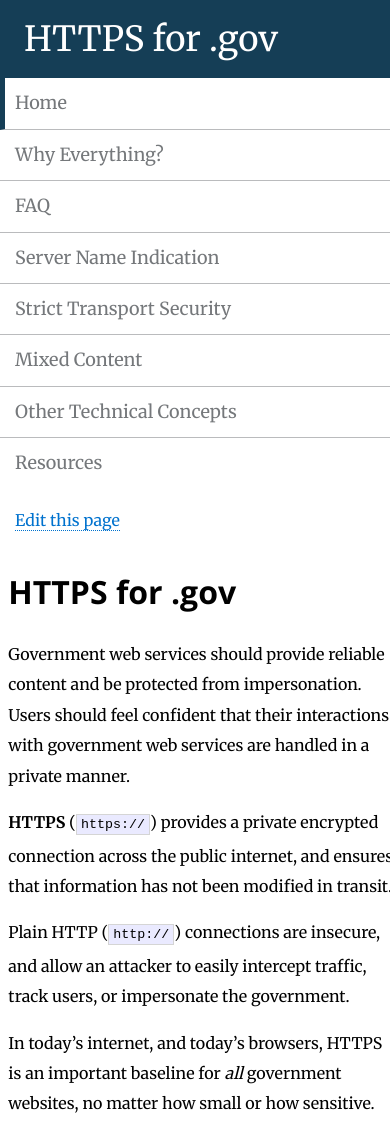
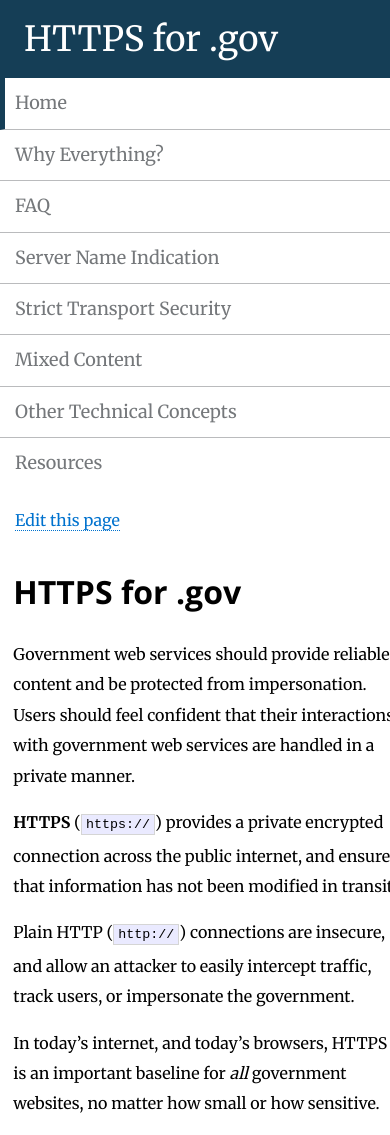
Before and after one commit to GSA/https, a Jekyll site: the page built from pages/index.md, in a window 390 px wide. Built offline with Jekyll 4.4.1, drawn with Linux system fonts in a browser that asks for light colours; Markdown is read by kramdown in place of the engine named in the settings.

Commit message:
fix spacing on mobile

```diff
--- a/assets/_sass/styles.scss
+++ b/assets/_sass/styles.scss
@@ -247,6 +247,7 @@ article {
 
     article {
         @include span-columns(12);
+        padding-left: 5px;
     }
 
 }
--- a/assets/css/styles.css
+++ b/assets/css/styles.css
@@ -190,7 +190,8 @@ article {
     float: left;
     display: block;
     margin-right: 2.35765%;
-    width: 100%; }
+    width: 100%;
+    padding-left: 5px; }
     article:last-child {
       margin-right: 0; } }
 /* Links */
```
Also changed, not shown: 1 other file.
